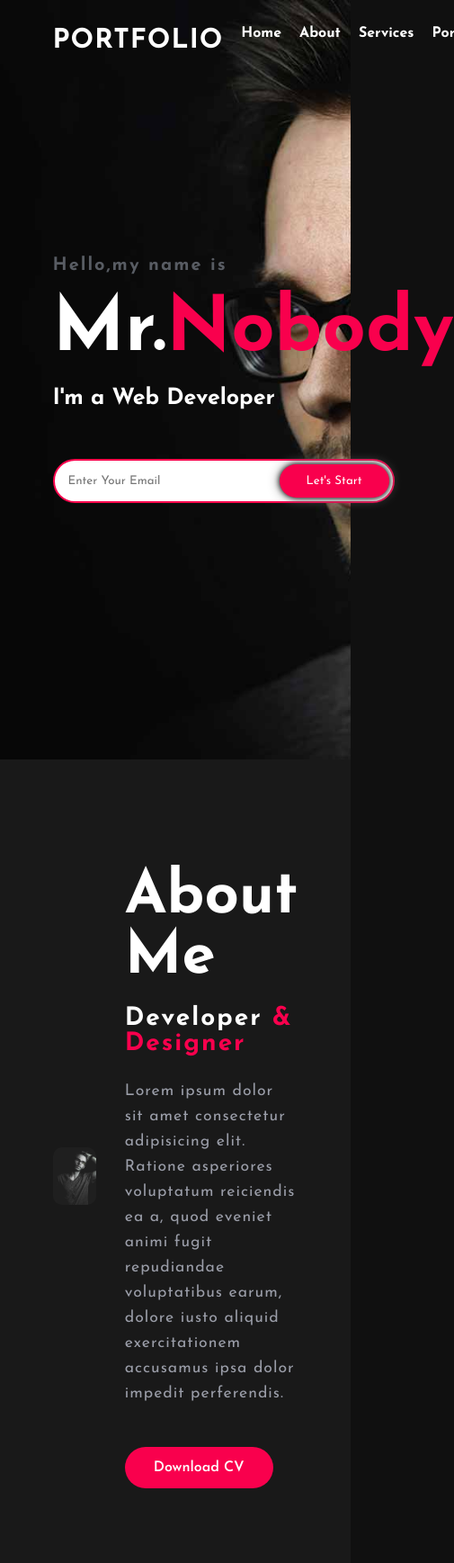
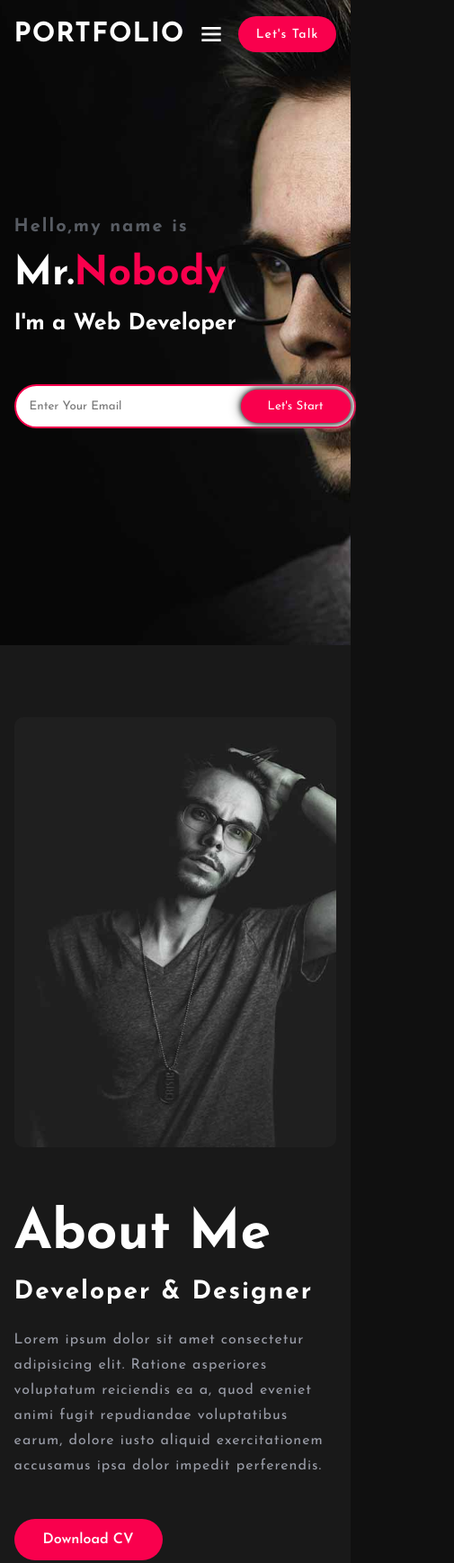
Before and after one commit to matador7495/Full-Responsive-Portfolio-Website-Design, a plain HTML site: page index.html in a window 390 px wide. Shown: the top 1737 px of the page at 90% size, 505 px wide, since content can reach past the window. Drawn offline with nearby package versions, Linux system fonts and the light colour scheme.

Commit message:
responsive

```diff
--- a/script.js
+++ b/script.js
@@ -1,5 +1,17 @@
 const header = document.querySelector("header");
+window.addEventListener("scroll", function () {
+  header.classList.toggle("sticky", window.scrollY > 0);
+});
 
-window.addEventListener("scroll", function () {
-    header.classList.toggle("sticky", window.scrollY > 0);
-});
+let menu = document.querySelector("#menu-icon");
+let navbar = document.querySelector(".navbar");
+
+menu.onclick = () => {
+  menu.classList.toggle("bx-x");
+  navbar.classList.toggle("active");
+};
+
+window.onscroll = () => {
+  menu.classList.remove("bx-x");
+  navbar.classList.remove("active");
+};
--- a/style.css
+++ b/style.css
@@ -104,7 +104,7 @@ header {
 }
 
 section {
-    padding: 120px 15%
+    padding: 120px 15%;
 }
 
 .home {
@@ -124,8 +124,9 @@ section {
     font-size: var(--big-font);
 }
 
-span {
+.home-text h1 span {
     color: var(--main-color);
+    display: inline-block;
 }
 
 .home-text h3 {
@@ -396,7 +397,7 @@ form textarea {
 }
 
 .contact-form form .send:hover {
-    transform: translateY(-8px);
+    transform: scale(0.9);
     cursor: pointer;
 }
 
@@ -411,3 +412,105 @@ footer p {
     font-size: 17px;
     letter-spacing: 1px;
 }
+
+@media (max-width: 1270px) {
+    header {
+        padding: 18px 4%;
+        transition: 0.2s;
+    }
+
+    header.sticky {
+        padding: 10px 4%;
+        transition: 0.2s;
+    }
+
+    section {
+        padding: 80px 4%;
+        transition: 0.2s;
+    }
+
+    :root {
+        --big-font: 4.8rem;
+        --h2-font: 3.8rem;
+        --p-font: 1rem;
+        transition: 0.2s;
+    }
+}
+
+@media (max-width: 990px) {
+    .home {
+        height: 85vh;
+    }
+
+    .home-text h1 {
+        font-size: 2.8rem;
+    }
+
+    #menu-icon {
+        display: initial;
+    }
+
+    .navbar {
+        position: absolute;
+        top: -700px;
+        left: 0;
+        right: 0;
+        flex-direction: column;
+        background: var(--bg-color);
+        text-align: left;
+        transition: all 0.30s;
+    }
+
+    .navbar a {
+        display: block;
+        padding: 1.1rem;
+        margin: 1.3rem;
+        border-left: 2px solid var(--text-color);
+    }
+
+    .navbar a:hover {
+        background-color: var(--main-color);
+    }
+
+    .navbar a::after {
+        display: none;
+    }
+
+    .navbar.active {
+        top: 100%;
+    }
+
+    .about {
+        grid-template-columns: 1fr;
+    }
+
+    .about-img {
+        text-align: center;
+        margin-bottom: 30px;
+    }
+
+    .about-img img {
+        max-width: 100%;
+        width: 700px;
+        height: auto;
+    }
+
+    .contact {
+        grid-template-columns: 1fr;
+    }
+
+    .contact-img {
+        text-align: center;
+        margin-bottom: 25px;
+    }
+
+    .contact-form {
+        order: 2;
+    }
+
+    .box img {
+        max-width: 98%;
+        width: 760px;
+        height: auto;
+    }
+}
```
